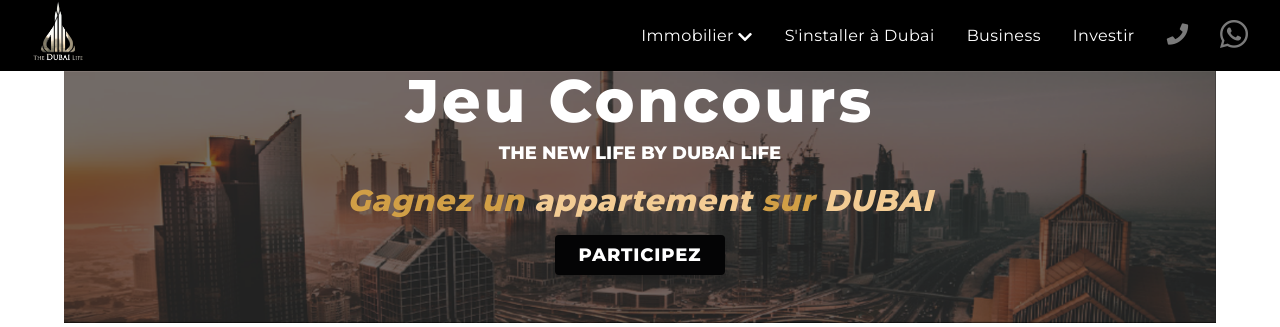
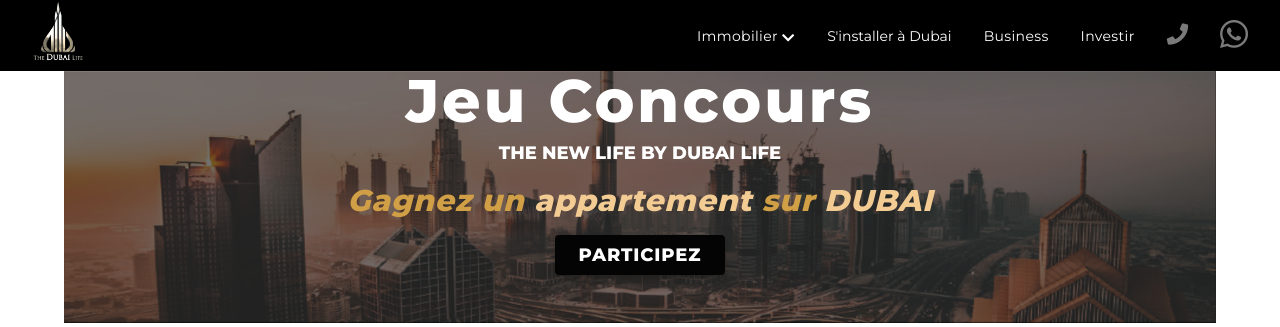
Before and after one commit to ayedimedamine/DUBAI-LIFE, a PHP site: template views/home.php in a window 1280 px wide. Shown: the top 327 px of the page. Run offline with PHP 8.4, Linux system fonts and the light colour scheme; the template is opened without the code that fills it, so the values that code supplies are empty; style sheets or scripts are compiled from the project's sources; some libraries are stand-ins or nearby versions.

Commit message:
style : adjsut the font-size of nabbar

```diff
--- a/includes/navbar.php
+++ b/includes/navbar.php
@@ -42,7 +42,7 @@
                   :aria-expanded="open"
                   :aria-controls="$id('dropdown-button')"
                   type="button"
-                  class="border border-black py-2 rounded shadow flex text-white items-center transition ease-in	duration-300 hover:text-[#D1A046] hover:translate-y-1"
+                  class="border border-black py-2 rounded shadow flex text-sm text-white items-center transition ease-in	duration-300 hover:text-[#D1A046] hover:translate-y-1"
               >
                   <span class="mr-1 font-normal tracking-wide ">Immobilier</span>
                 <span class="mt-1"> <i class="fa fa-chevron-down"></i></span>
@@ -81,9 +81,9 @@
           </div>
       </li>
       <!-- End Drop Down Menu -->
-      <li><a href="https://the-dubai-life.com/expatriation/" target="_blank" class="flex font-normal tracking-wide text-white transition ease-in	duration-300 hover:text-[#D1A046] hover:translate-y-1">S'installer à Dubai</a></li>
-      <li><a href="https://the-dubai-life.com/creer-une-entreprise/" target="_blank" class="flex font-normal tracking-wide text-white transition ease-in	duration-300 hover:text-[#D1A046] hover:translate-y-1">Business</a></li>
-      <li><a href="https://the-dubai-life.com/investir/" target="_blank" class="flex font-normal tracking-wide text-white transition ease-in	duration-300 hover:text-[#D1A046] hover:translate-y-1">Investir</a></li>
+      <li><a href="https://the-dubai-life.com/expatriation/" target="_blank" class="flex font-normal text-sm text-white transition ease-in	duration-300 hover:text-[#D1A046] hover:translate-y-1">S'installer à Dubai</a></li>
+      <li><a href="https://the-dubai-life.com/creer-une-entreprise/" target="_blank" class="flex font-normal text-sm tracking-wide text-white transition ease-in	duration-300 hover:text-[#D1A046] hover:translate-y-1">Business</a></li>
+      <li><a href="https://the-dubai-life.com/investir/" target="_blank" class="flex font-normal tracking-wide text-sm text-white transition ease-in	duration-300 hover:text-[#D1A046] hover:translate-y-1">Investir</a></li>
       <li class="text-[#7A7A7A]">
         <a href="tel:971 58 582 3822">
           <i class="fa fa-phone fa-lg"></i>
```
